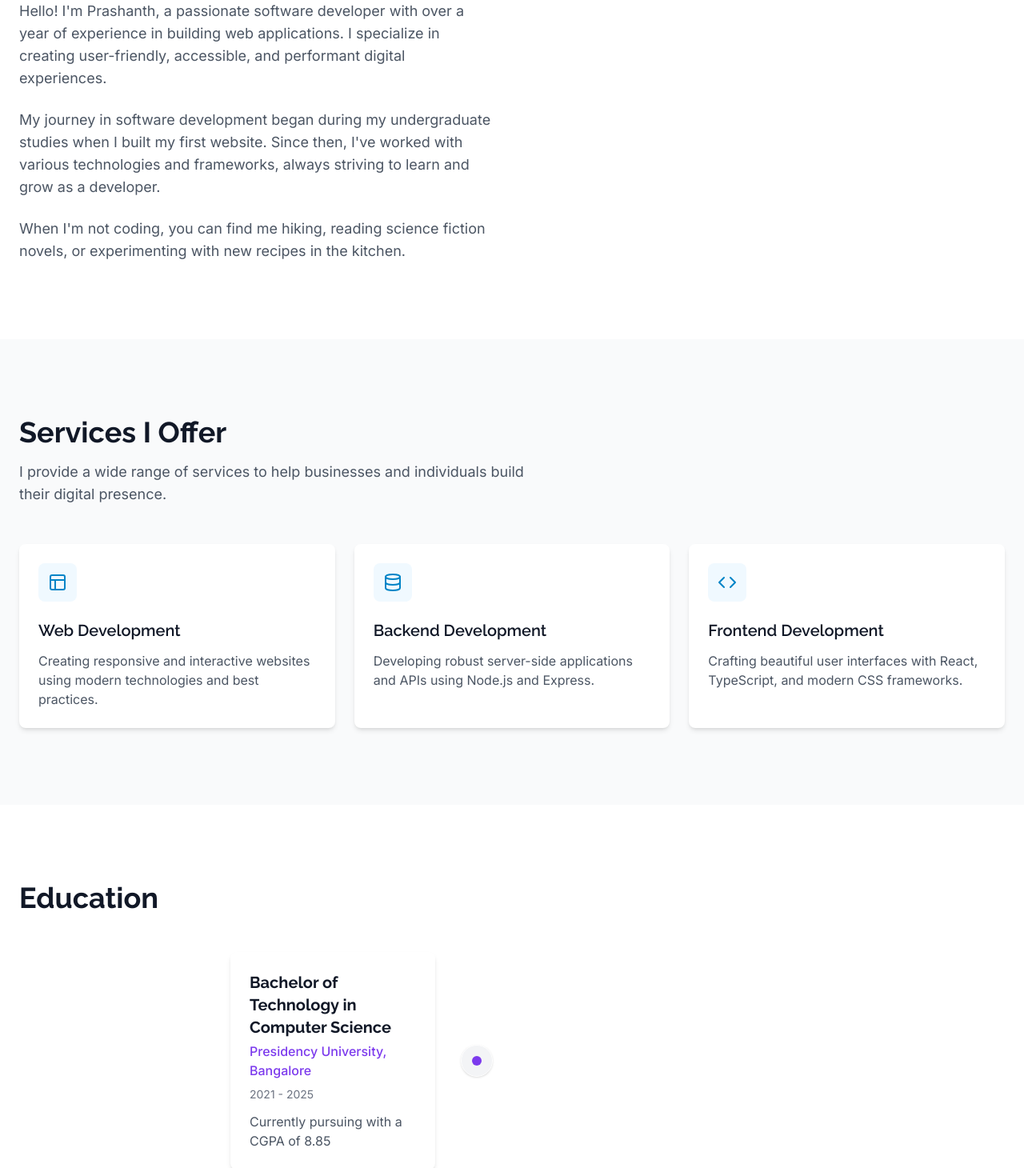
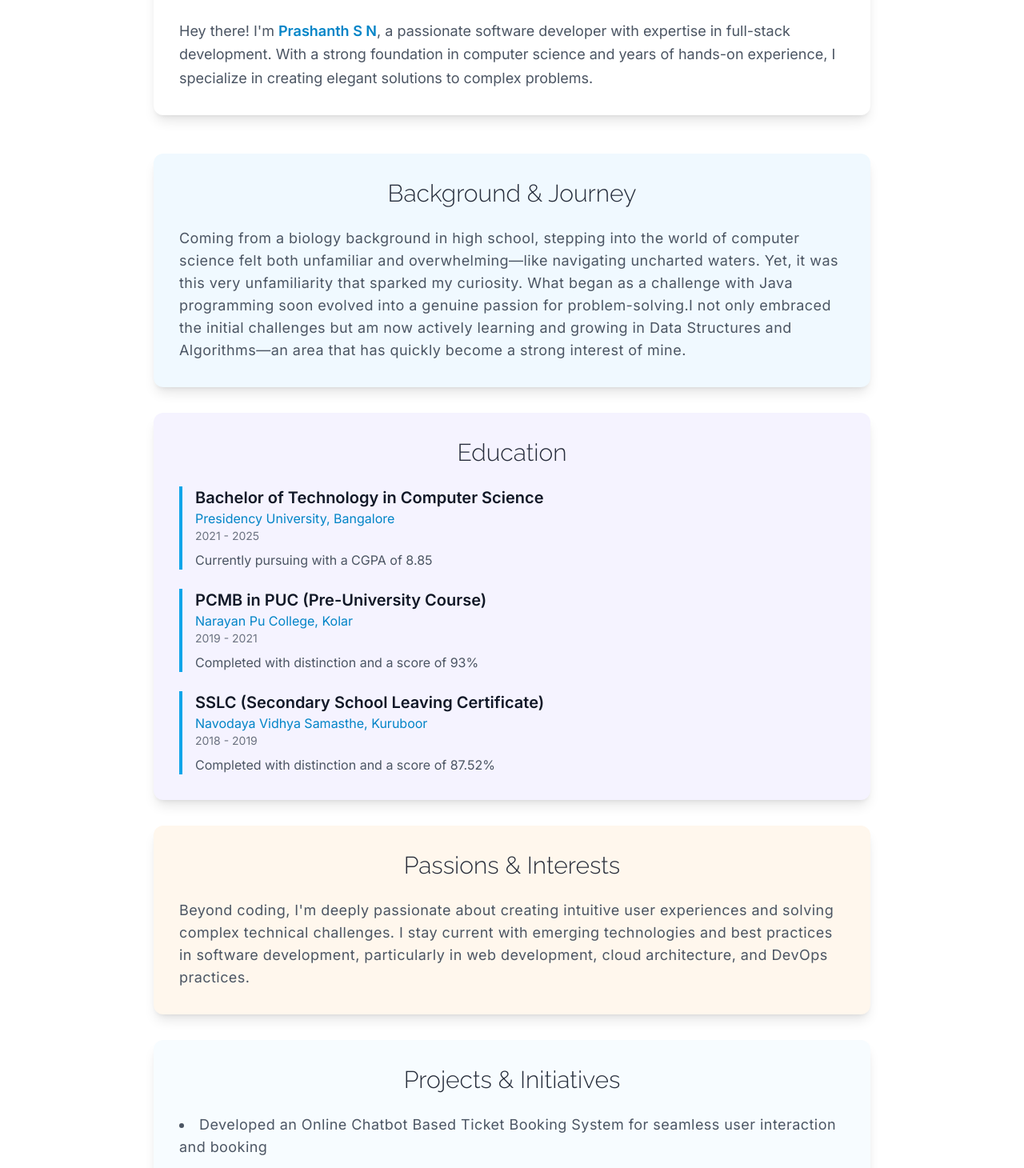
Before and after one commit to Prashanth0718/Portfolio-Website, a React (Vite) app: page /about in a window 1280 px wide. Shown: the part 280-1740 px from the top of the page at 80% size. Built offline with nearby package versions, Linux system fonts and the light colour scheme.

Commit message:
Updated About

```diff
--- a/src/pages/About.tsx
+++ b/src/pages/About.tsx
@@ -1,170 +1,165 @@
 import { motion } from 'framer-motion';
-import { Code, Database, Layout } from 'lucide-react';
 import Section from '../components/ui/Section';
-import SectionTitle from '../components/ui/SectionTitle';
 import { fadeIn, slideInFromLeft } from '../utils/motion';
 
 const About = () => {
-  const services = [
+  const sections = [
     {
-      icon: <Layout />,
-      title: 'Web Development',
-      description: 'Creating responsive and interactive websites using modern technologies and best practices.'
+      title: "Background & Journey",
+      content: "Coming from a biology background in high school, stepping into the world of computer science felt both unfamiliar and overwhelming—like navigating uncharted waters. Yet, it was this very unfamiliarity that sparked my curiosity. What began as a challenge with Java programming soon evolved into a genuine passion for problem-solving.I not only embraced the initial challenges but am now actively learning and growing in Data Structures and Algorithms—an area that has quickly become a strong interest of mine.",
+      bgColor: "bg-primary-50 dark:bg-primary-900/20"
     },
     {
-      icon: <Database />,
-      title: 'Backend Development',
-      description: 'Developing robust server-side applications and APIs using Node.js and Express.'
+      title: "Education",
+      content: [
+        {
+          degree: "Bachelor of Technology in Computer Science",
+          school: "Presidency University, Bangalore",
+          year: "2021 - 2025",
+          details: "Currently pursuing with a CGPA of 8.85"
         },
         {
-      icon: <Code />,
-      title: 'Frontend Development',
-      description: 'Crafting beautiful user interfaces with React, TypeScript, and modern CSS frameworks.'
-    },
-
-  ];
-
-  const education = [
-    {
-      degree: 'Bachelor of Technology in Computer Science',
-      institution: 'Presidency University, Bangalore',
-      duration: '2021 - 2025',
-      description: 'Currently pursuing with a CGPA of 8.85'
+          degree: "PCMB in PUC (Pre-University Course)",
+          school: "Narayan Pu College, Kolar",
+          year: "2019 - 2021",
+          details: "Completed with distinction and a score of 93%"
         },
         {
-      degree: 'PCMB in PUC (Pre-University Course)',
-      institution: 'Narayan Pu College, Kolar',
-      duration: '2019 - 2021',
-      description: 'Completed with distinction and a score of 93%'
+          degree: "SSLC (Secondary School Leaving Certificate)",
+          school: "Navodaya Vidhya Samasthe, Kuruboor",
+          year: "2018 - 2019",
+          details: "Completed with distinction and a score of 87.52%"
+        }
+      ],
+      bgColor: "bg-secondary-50 dark:bg-secondary-900/20"
     },
     {
-      degree: 'SSLC (Secondary School Leaving Certificate)',
-      institution: 'Navodaya Vidhya Samasthe, Kuruboor',
-      duration: '2018 - 2019',
-      description: 'Completed with distinction and a score of 87.52%'
+      title: "Passions & Interests",
+      content: "Beyond coding, I'm deeply passionate about creating intuitive user experiences and solving complex technical challenges. I stay current with emerging technologies and best practices in software development, particularly in web development, cloud architecture, and DevOps practices.",
+      bgColor: "bg-accent-50 dark:bg-accent-900/20"
     },
+    {
+      title: "Projects & Initiatives",
+      content: [
+          "Developed an Online Chatbot Based Ticket Booking System for seamless user interaction and booking",
+          "Created a Gemini Clone, replicating core functionalities with a focus on responsive design and user experience",
+          "Built a Time Table Scheduler application to automate and organize schedules effectively",
+          "Designed and developed an Image Search Engine with advanced search and filtering capabilities"
+        ],
+      bgColor: "bg-primary-50/50 dark:bg-primary-900/20"
+    },
+    {
+      title: "Vision & Future Plans",
+      content: "My goal is to continue pushing the boundaries of what's possible in software development, focusing on creating scalable, efficient, and user-friendly applications. I'm particularly interested in exploring emerging technologies like AI/ML integration in web applications and cloud-native architecture.",
+      bgColor: "bg-secondary-50/50 dark:bg-secondary-900/20"
+    }
   ];
 
   return (
-    <>
-      {/* About Hero Section */}
     <Section className="pt-24 md:pt-32">
-        <div className="grid grid-cols-1 lg:grid-cols-2 gap-12 items-center">
+      <div className="max-w-4xl mx-auto">
+        {/* Introduction */}
         <motion.div
-            variants={fadeIn('right', 0.3)}
+          variants={fadeIn('down', 0.3)}
           initial="hidden"
-            whileInView="show"
-            viewport={{ once: true }}
+          animate="show"
+          className="bg-white dark:bg-dark-200 rounded-xl p-8 shadow-lg mb-12 transform transition-all hover:scale-[1.02]"
         >
           <motion.h1
-              className="text-4xl md:text-5xl font-heading font-bold text-gray-900 dark:text-white mb-6"
             variants={slideInFromLeft(0.2)}
+            className="text-3xl md:text-4xl font-heading font-bold text-gray-900 dark:text-white mb-6"
           >
             About Me
           </motion.h1>
-
           <motion.p
-              className="text-lg text-gray-600 dark:text-gray-300 mb-6"
             variants={fadeIn('up', 0.4)}
+            className="text-lg text-gray-600 dark:text-gray-300 leading-relaxed"
           >
-              Hello! I'm Prashanth, a passionate software developer with over a year of experience in building web applications. I specialize in creating user-friendly, accessible, and performant digital experiences.
-            </motion.p>
-
-            <motion.p
-              className="text-lg text-gray-600 dark:text-gray-300 mb-6"
-              variants={fadeIn('up', 0.5)}
-            >
-              My journey in software development began during my undergraduate studies when I built my first website. Since then, I've worked with various technologies and frameworks, always striving to learn and grow as a developer.
-            </motion.p>
-
-            <motion.p
-              className="text-lg text-gray-600 dark:text-gray-300"
-              variants={fadeIn('up', 0.6)}
-            >
-              When I'm not coding, you can find me hiking, reading science fiction novels, or experimenting with new recipes in the kitchen.
+            Hey there! I'm <span className="font-semibold text-primary-600 dark:text-primary-400">Prashanth S N</span>,
+            a passionate software developer with expertise in full-stack development. With a strong foundation in computer
+            science and years of hands-on experience, I specialize in creating elegant solutions to complex problems.
           </motion.p>
         </motion.div>
 
-
-        </div>
-      </Section>
-
-      {/* Services Section */}
-      <Section darker={true}>
-        <SectionTitle
-          title="Services I Offer"
-          subtitle="I provide a wide range of services to help businesses and individuals build their digital presence."
-          center={true}
-        />
-
-        <div className="grid grid-cols-1 md:grid-cols-2 lg:grid-cols-3 gap-6 mt-12">
-          {services.map((service, index) => (
+        {/* Content Sections */}
+        {sections.map((section, index) => (
           <motion.div
-              key={index}
+            key={section.title}
             initial={{ opacity: 0, y: 20 }}
             whileInView={{ opacity: 1, y: 0 }}
             viewport={{ once: true }}
             transition={{ duration: 0.5, delay: index * 0.1 }}
-              className="bg-white dark:bg-dark-300 p-6 rounded-lg shadow-md"
+            className={`${section.bgColor} rounded-xl p-8 shadow-lg mb-8 transform transition-all hover:scale-[1.02]`}
           >
-              <div className="text-primary-600 dark:text-primary-400 mb-4 p-3 bg-primary-50 dark:bg-primary-900/30 inline-block rounded-lg">
-                {service.icon}
+            <h2 className="text-3xl font-heading font-light opacity-90 text-gray-900 dark:text-white mb-6 text-center">
+              {section.title}
+            </h2>
+
+            {Array.isArray(section.content) ? (
+              <div className="space-y-6">
+                {section.title === "Education" ? (
+                  section.content.map((edu, idx) => (
+                    <div key={idx} className="border-l-4 border-primary-500 dark:border-primary-400 pl-4">
+                      <h3 className="text-xl font-semibold text-gray-900 dark:text-white">
+                      {typeof edu !== 'string' && edu.degree}
+                      </h3>
+                      <p className="text-primary-600 dark:text-primary-400">
+                        {typeof edu !== 'string' && edu.school}
+                      </p>
+                      <p className="text-sm text-gray-500 dark:text-gray-400">
+                        {typeof edu !== 'string' && edu.year}
+                      </p>
+                      <p className="mt-2 text-gray-600 dark:text-gray-300">
+                        {typeof edu !== 'string' && edu.details}
+                      </p>
+
                     </div>
-              <h3 className="text-xl font-heading font-semibold text-gray-900 dark:text-white mb-3">
-                {service.title}
-              </h3>
-              <p className="text-gray-600 dark:text-gray-400">
-                {service.description}
+                  ))
+                ) : (
+                  <ul className="list-disc list-inside space-y-3 text-gray-600 dark:text-gray-300">
+                    {section.content.map((item, idx) => (
+                      <li key={idx} className="text-lg tracking-wide">
+                      {typeof item === "string" ? item : item.degree} {/* Adjust based on your need */}
+                    </li>
+
+                    ))}
+                  </ul>
+                )}
+              </div>
+            ) : (
+              <p className="text-lg text-gray-600 dark:text-gray-300 tracking-wide">
+                {section.content}
               </p>
+            )}
           </motion.div>
         ))}
-        </div>
-      </Section>
 
-      {/* Experience & Education Section */}
-      <Section>
-        <div className="grid grid-cols-1 lg:grid-cols-2 gap-12">
-
-
-
-          {/* Education */}
-          <div>
-            <SectionTitle title="Education" />
-
-            <div className="space-y-8 relative before:absolute before:inset-0 before:ml-5 before:-translate-x-px lg:before:mx-auto lg:before:translate-x-0 before:h-full before:w-0.5 before:bg-gradient-to-b before:from-transparent before:via-gray-300 dark:before:via-gray-700 before:to-transparent">
-              {education.map((item, index) => (
-                <motion.div
-                  key={index}
+        {/* Call to Action */}
+        {/* <motion.div
           initial={{ opacity: 0, y: 20 }}
           whileInView={{ opacity: 1, y: 0 }}
           viewport={{ once: true }}
-                  transition={{ duration: 0.5, delay: index * 0.2 }}
-                  className="relative flex items-center justify-between lg:justify-normal lg:odd:flex-row-reverse group"
+          className="bg-accent-50 dark:bg-accent-900/20 rounded-xl p-8 shadow-lg text-center"
         >
-                  <div className="flex items-center justify-center w-10 h-10 rounded-full border border-white dark:border-gray-800 bg-gray-100 dark:bg-dark-300 text-secondary-600 dark:text-secondary-400 shadow shrink-0 lg:group-odd:ml-8 lg:group-even:mr-8">
-                    <span className="w-3 h-3 bg-secondary-600 dark:bg-secondary-400 rounded-full"></span>
-                  </div>
-                  <div className="w-[calc(100%-4rem)] lg:w-[calc(50%-2.5rem)] bg-white dark:bg-dark-200 p-4 md:p-6 rounded-lg shadow-md">
-                    <div className="mb-1 font-heading font-bold text-xl text-gray-900 dark:text-white">
-                      {item.degree}
-                    </div>
-                    <div className="mb-2 text-secondary-600 dark:text-secondary-400 font-medium">
-                      {item.institution}
-                    </div>
-                    <div className="mb-3 text-sm text-gray-500 dark:text-gray-400">
-                      {item.duration}
-                    </div>
-                    <p className="text-gray-600 dark:text-gray-300">
-                      {item.description}
+          <h2 className="text-3xl font-heading font-light opacity-90 text-gray-900 dark:text-white mb-6">
+            Let's Connect!
+          </h2>
+          <p className="text-lg text-gray-600 dark:text-gray-300 mb-8">
+            I'm always open to discussing new projects, creative ideas, or opportunities to be part of your visions.
           </p>
-                  </div>
-                </motion.div>
-              ))}
-            </div>
-          </div>
+          <Button
+            variant="primary"
+            size="lg"
+            icon={<ArrowRight size={18} />}
+            iconPosition="right"
+            as={Link}
+            to="/contact"
+          >
+            Get In Touch
+          </Button>
+        </motion.div> */}
       </div>
     </Section>
-    </>
   );
 };
 
```
Lines whose indentation alone changed are shown as unchanged.
